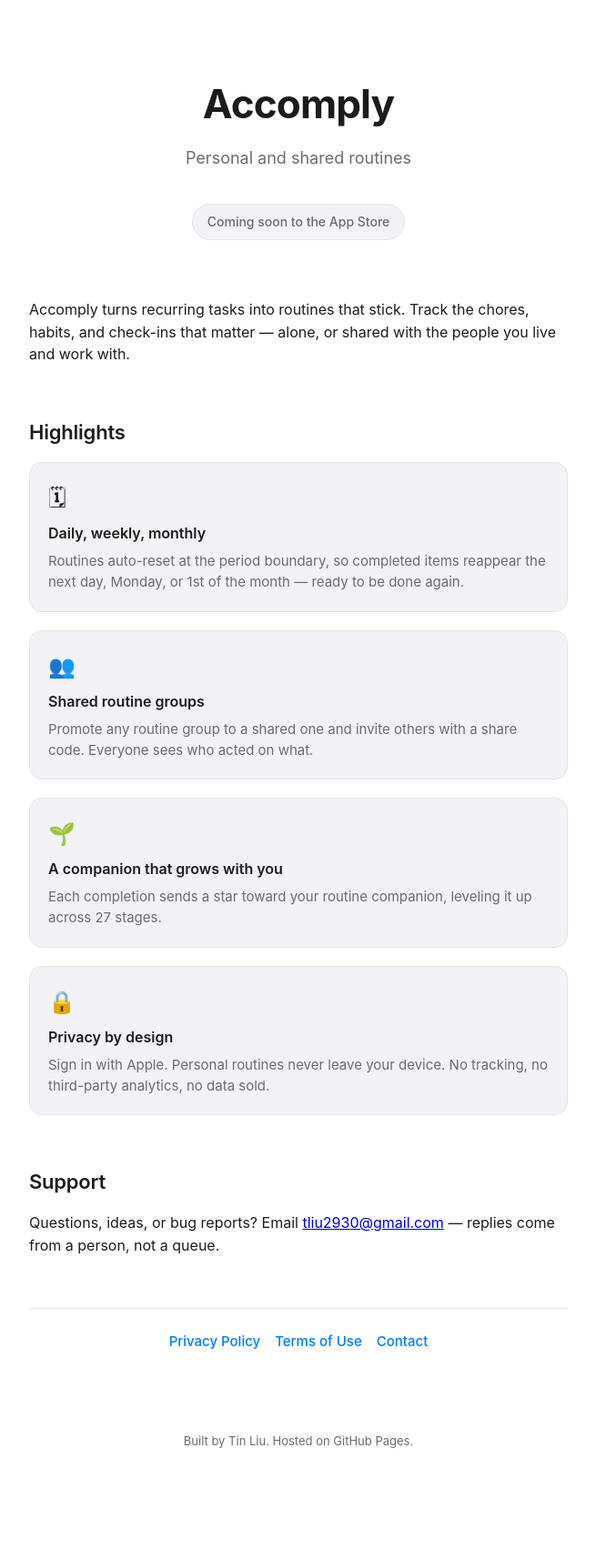
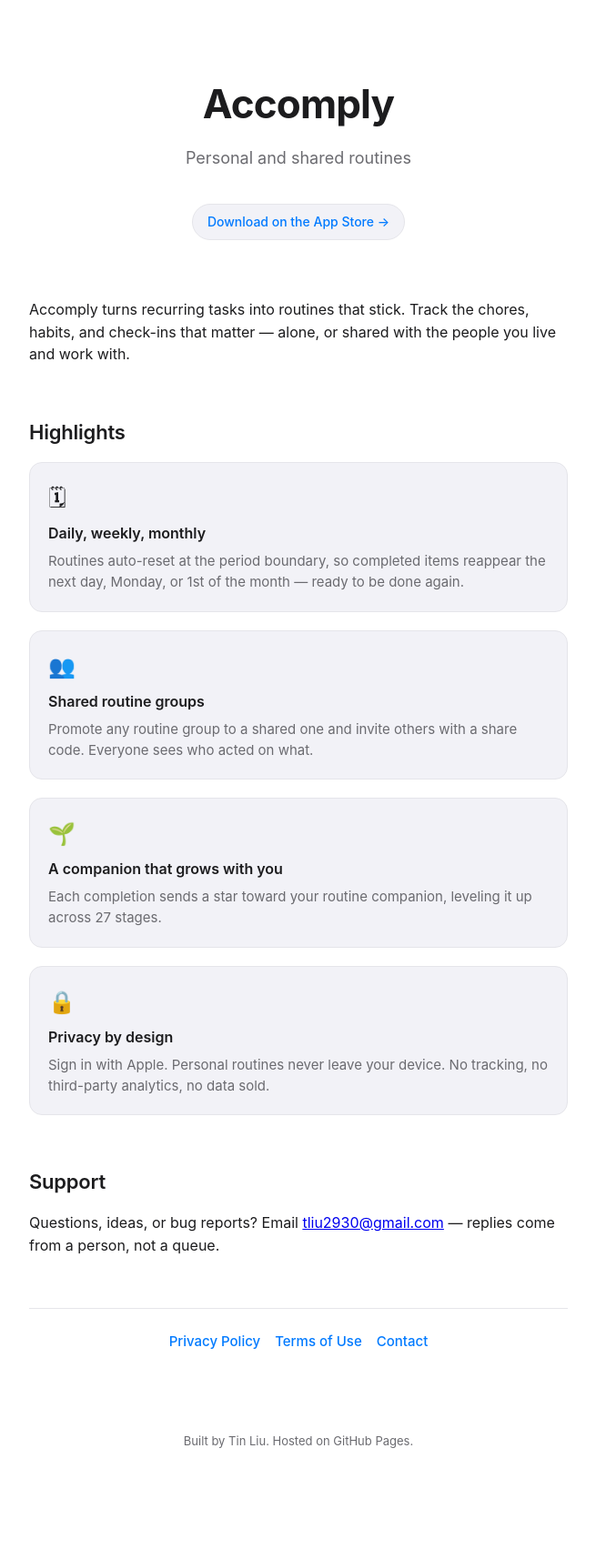
Before and after one commit to cs1384/cs1384.github.io, a Jekyll site: the page accomply/index.html, which Jekyll copies as it is, in a window 1280 px wide. Shown: the whole page at 91% size, without its empty margins (312-967 px from the left). Built offline with Jekyll 4.4.1, drawn with Linux system fonts in a browser that asks for light colours.

Commit message:
Accomply: link App Store badge to live listing

```diff
--- a/accomply/index.html
+++ b/accomply/index.html
@@ -61,7 +61,11 @@
             font-size: 14px;
             font-weight: 500;
             border: 1px solid var(--border);
+            text-decoration: none;
+            transition: border-color 0.15s ease, color 0.15s ease;
         }
+        a.badge { color: var(--accent); }
+        a.badge:hover { border-color: var(--accent); }
         section { margin-bottom: 56px; }
         h2 {
             font-size: 22px;
@@ -125,7 +129,7 @@
         <header class="hero">
             <h1 class="wordmark">Accomply</h1>
             <p class="tagline">Personal and shared routines</p>
-            <span class="badge">Coming soon to the App Store</span>
+            <a class="badge" href="https://apps.apple.com/us/app/accomply/id6761890963" target="_blank" rel="noopener">Download on the App Store &rarr;</a>
         </header>
 
         <section>
```
